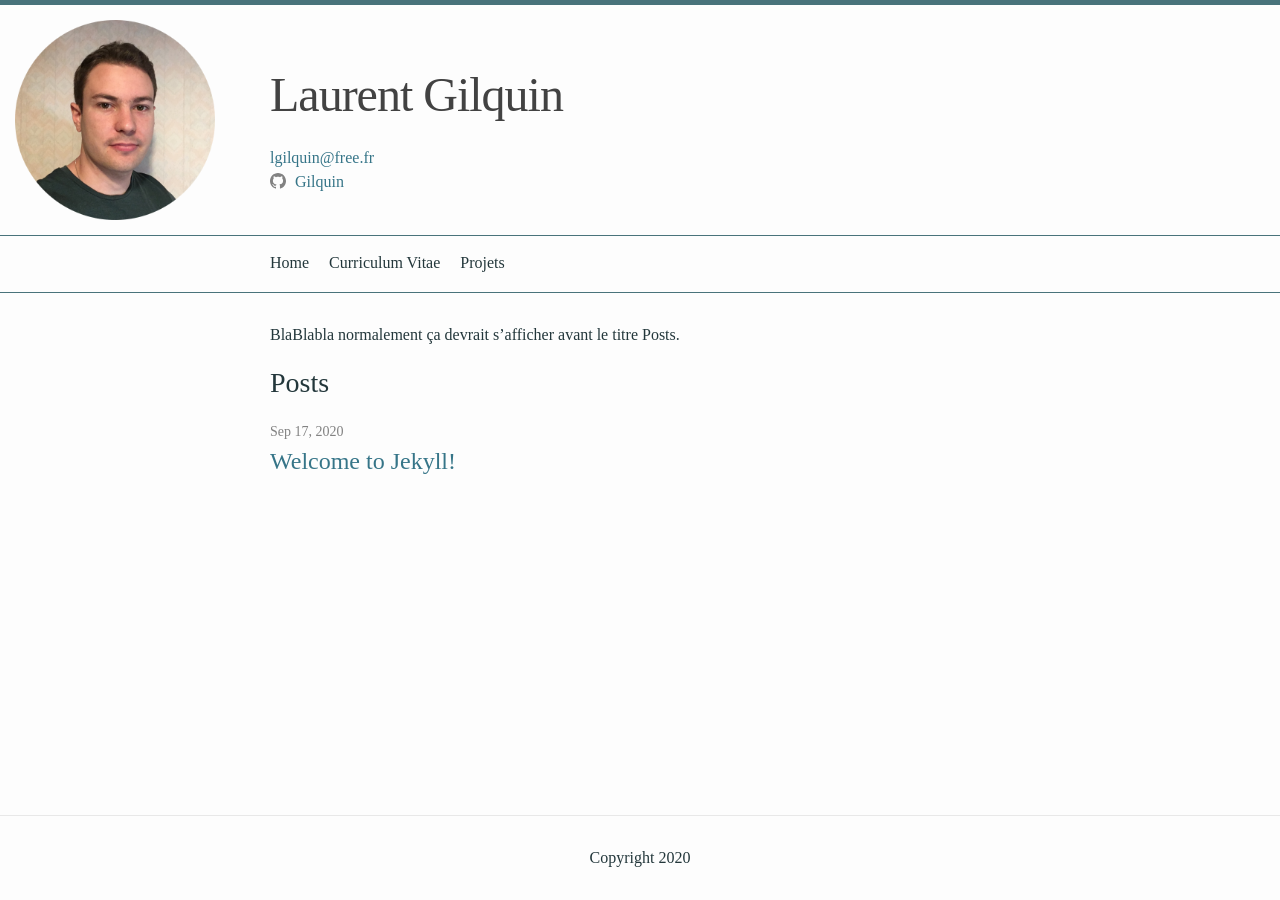
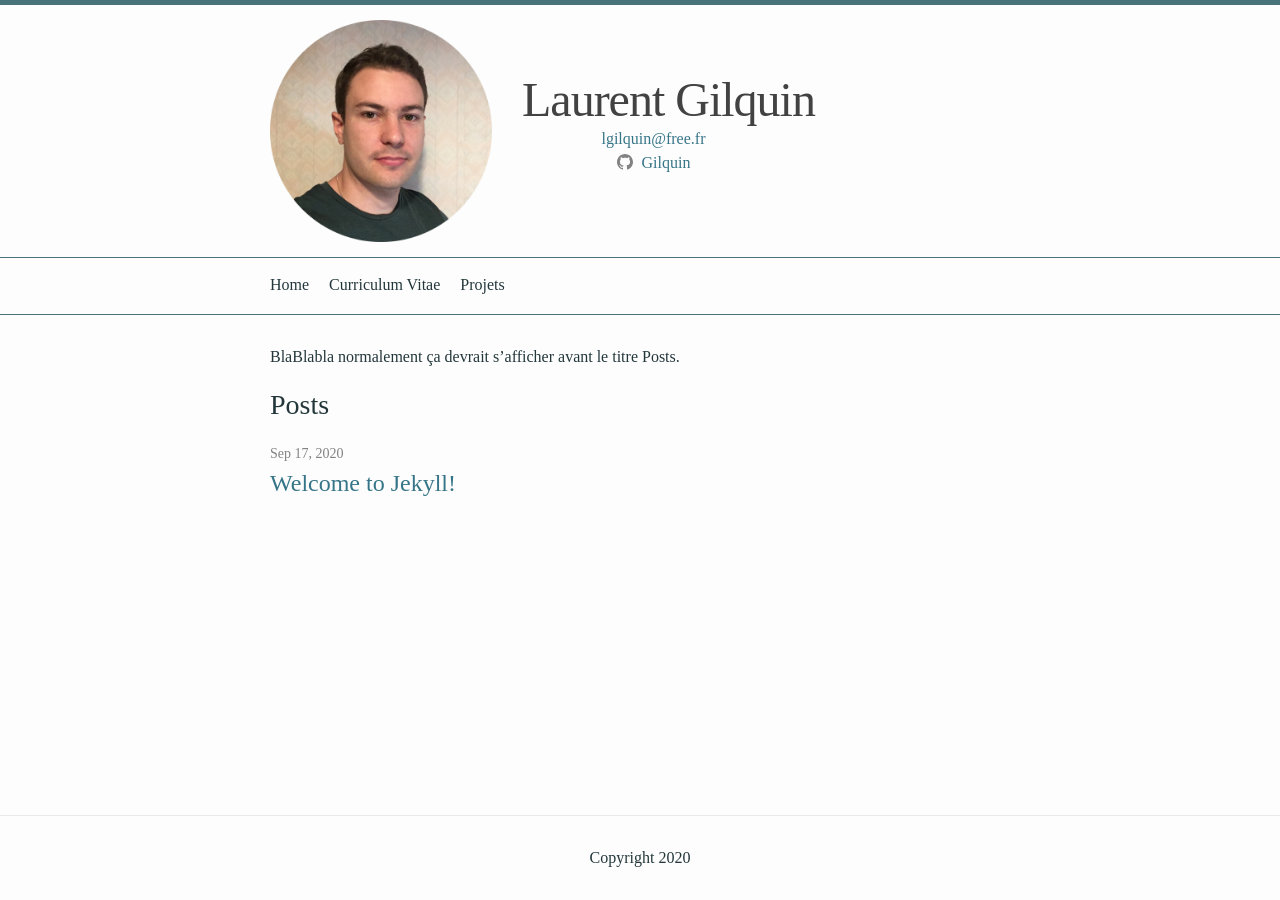
Before and after one commit to Gilquin/Gilquin.github.io, a Jekyll site: the page built from docs/index.markdown, in a window 1280 px wide. Built offline with Jekyll 4.4.1, drawn with Linux system fonts in a browser that asks for light colours; some web fonts are replaced.

Commit message:
Test figure handling

```diff
--- a/docs/_includes/header.html
+++ b/docs/_includes/header.html
@@ -1,19 +1,20 @@
 <header class="site-header" role="banner">
-
-  <img class="avatar", src="../assets/images/avatar.png" alt="Avatar">
 
   <div class="header_wrapper">
 
     {%- assign default_paths = site.pages | map: "path" -%}
     {%- assign page_paths = site.header_pages | default: default_paths -%}
 
-    <br><br>
-
+    <img class="avatar", src="../assets/images/avatar.png" alt="Avatar">
+    <div>
+    <center>
     <a class="site-title" rel="author" href="{{ "/" | relative_url }}">{{ site.title | escape }}</a> <br><br>
     {%- if site.email -%}
     <a class="u-email" href="mailto:{{ site.email }}">{{ site.email }}</a> <br>
     {%- endif -%}
     {%- include social.html -%}
+    </center>
+    </div>
   </div>
 
 </header>
--- a/docs/_sass/minima/_base.scss
+++ b/docs/_sass/minima/_base.scss
@@ -55,16 +55,15 @@ main {
  * Images
  */
 img {
-  max-width: 100%;
+  max-width: 30%;
+  height: auto;
+  display: block;
   vertical-align: middle;
+  object-fit: contain;
 }
 
 
 .avatar {
-    height: 200px;
-    width: 200px;
-    margin-top: $spacing-unit / 2;
-    padding-left: $spacing-unit / 2;
     float: left;
 }
 
@@ -211,6 +210,8 @@ pre {
   @extend %clearfix;
   margin-bottom: $spacing-unit / 2;
   margin-top: $spacing-unit / 2;
+  display: flex;
+  align-items:center;
 
   @include media-query($on-laptop) {
     max-width: -webkit-calc(#{$content-width} - (#{$spacing-unit}));
--- a/docs/_sass/minima/_layout.scss
+++ b/docs/_sass/minima/_layout.scss
@@ -25,6 +25,8 @@
   font-weight: 400;
   line-height: $base-line-height * $base-font-size * 2.25;
   letter-spacing: -1px;
+  padding-left: $spacing-unit;
+  float: right;
 
   &,
   &:visited {
```
